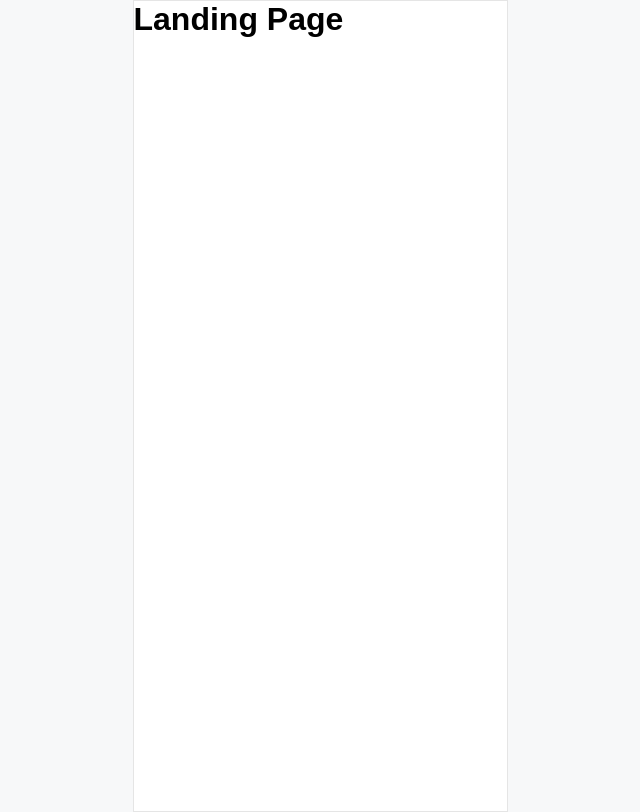
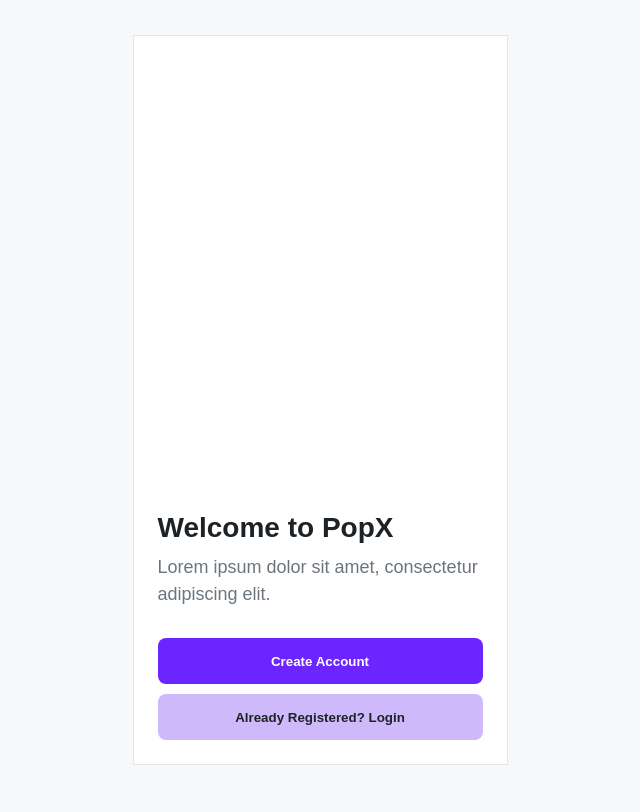
Before and after one commit to Praveen775D/popx-assignment, a React (Vite) app: page / in a window 1280 px wide. Shown: the whole page, without its empty margins (320-960 px from the left). Built offline with nearby package versions, Linux system fonts and the light colour scheme.

Commit message:
Implement landing screen UI

```diff
--- a/src/pages/Landing.jsx
+++ b/src/pages/Landing.jsx
@@ -1,9 +1,36 @@
+import { useNavigate } from "react-router-dom";
 import MobileContainer from "../components/MobileContainer";
+import "../styles/landing.css";
 
 export default function Landing() {
+  const navigate = useNavigate();
+
   return (
     <MobileContainer>
-      <h1>Landing Page</h1>
+      <div className="landing-page">
+        <h1 className="landing-title">
+          Welcome to PopX
+        </h1>
+
+        <p className="landing-subtitle">
+          Lorem ipsum dolor sit amet,
+          consectetur adipiscing elit.
+        </p>
+
+        <button
+          className="create-btn"
+          onClick={() => navigate("/register")}
+        >
+          Create Account
+        </button>
+
+        <button
+          className="login-btn"
+          onClick={() => navigate("/login")}
+        >
+          Already Registered? Login
+        </button>
+      </div>
     </MobileContainer>
   );
 }
--- a/src/styles/global.css
+++ b/src/styles/global.css
@@ -2,6 +2,14 @@
   margin: 0;
   padding: 0;
   box-sizing: border-box;
+}
+
+html,
+body,
+#root {
+  width: 100%;
+  height: 100%;
+  overflow: hidden;
 }
 
 body {
@@ -10,16 +18,18 @@
 }
 
 .app-wrapper {
+  width: 100%;
+  height: 100vh;
   display: flex;
   justify-content: center;
   align-items: center;
-  min-height: 100vh;
 }
 
 .mobile-container {
   width: 375px;
-  min-height: 812px;
+  height: 730px;
   background: white;
   border: 1px solid #e5e5e5;
   position: relative;
+  overflow: hidden;
 }
--- /dev/null
+++ b/src/styles/landing.css
@@ -0,0 +1,44 @@
+.landing-page {
+  height: 100%;
+  display: flex;
+  flex-direction: column;
+  justify-content: flex-end;
+  padding: 24px;
+}
+
+.landing-title {
+  font-size: 28px;
+  font-weight: 700;
+  color: #1d2226;
+  margin-bottom: 10px;
+}
+
+.landing-subtitle {
+  color: #6c757d;
+  font-size: 18px;
+  line-height: 1.5;
+  margin-bottom: 30px;
+}
+
+.create-btn {
+  width: 100%;
+  height: 46px;
+  border: none;
+  border-radius: 8px;
+  background: #6c25ff;
+  color: white;
+  font-weight: 600;
+  cursor: pointer;
+  margin-bottom: 10px;
+}
+
+.login-btn {
+  width: 100%;
+  height: 46px;
+  border: none;
+  border-radius: 8px;
+  background: #cebafb;
+  color: #1d2226;
+  font-weight: 600;
+  cursor: pointer;
+}
```
